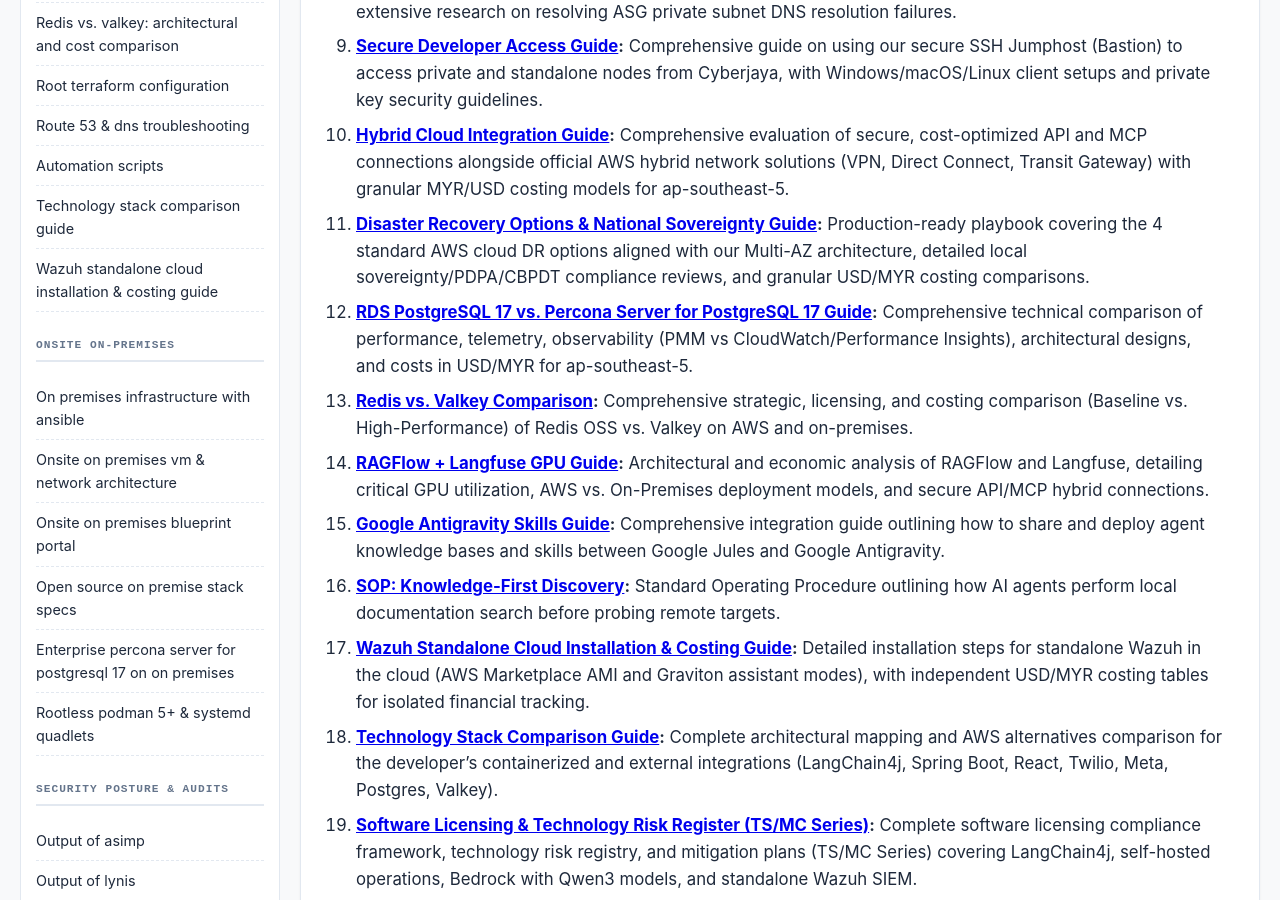
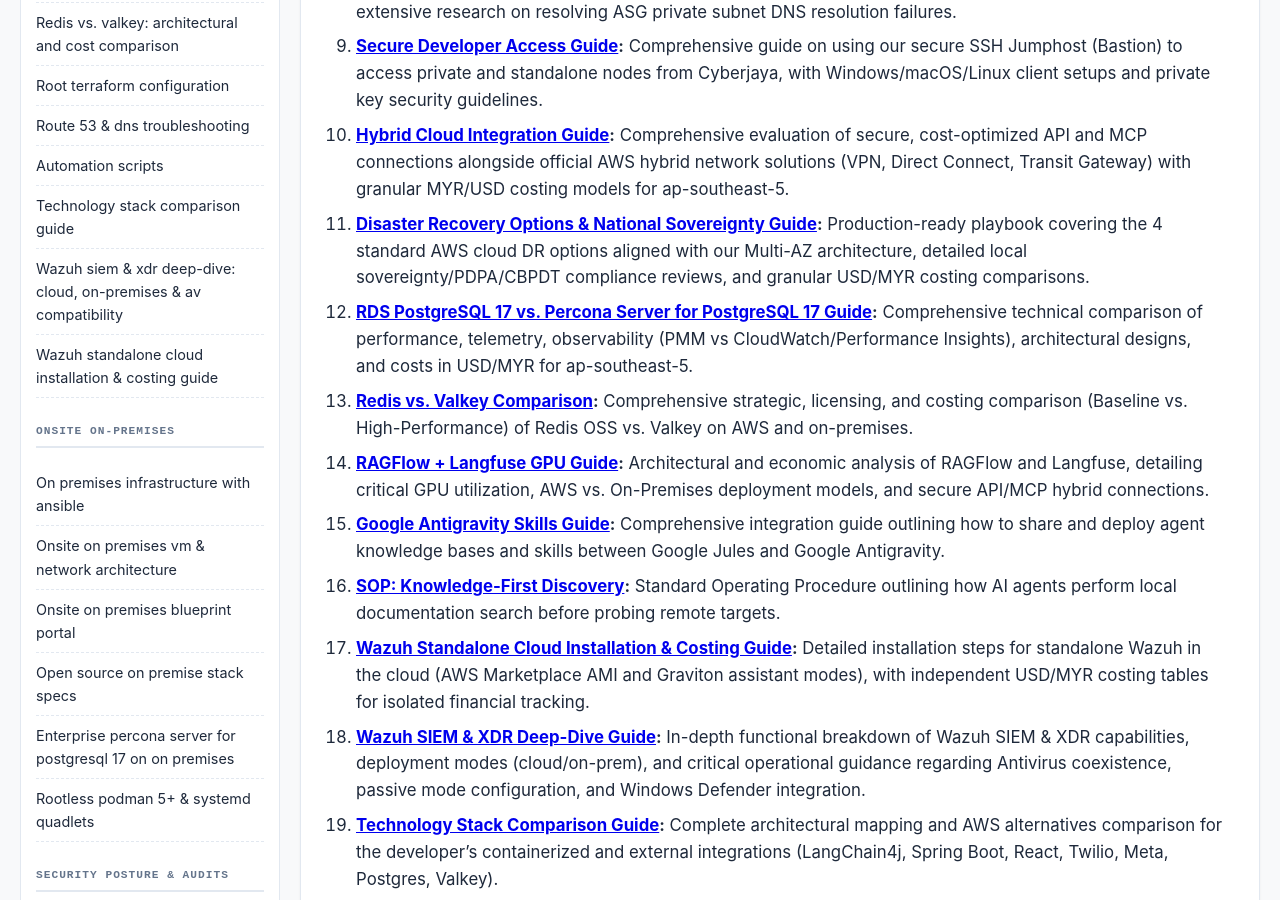
Before and after one commit to SongketMail/aws-3tier-deployment-for-ai-infra, a Jekyll site: the page built from docs/index.md, in a window 1280 px wide and 900 px high, scrolled down 1584 px. Built offline with Jekyll 4.4.1, drawn with Linux system fonts in a browser that asks for light colours; a script that is not in the unit is left out.

Commit message:
docs: add comprehensive Wazuh SIEM & XDR deep-dive guide
Adds docs/wazuh-detailed.md detailing Wazuh functions, cloud/on-premises deployments, antivirus coexistence, and XDR architecture. Integrates new guide across site navigation, indexes, print compilation, and sitemaps. Passes all OKF and pytest suites.

Co-authored-by: google-labs-jules[bot] <161369871+google-labs-jules[bot]@users.noreply.github.com>

```diff
--- a/docs/_config.yml
+++ b/docs/_config.yml
@@ -29,6 +29,8 @@ navbar:
     url: "/postgresql-comparison.html"
   - title: "Redis vs Valkey"
     url: "/redis-vs-valkey.html"
+  - title: "Wazuh SIEM & XDR"
+    url: "/wazuh-detailed.html"
   - title: "Tech Stack"
     url: "/tech-stack-comparison.html"
   - title: "AWS vs. On-Prem"
--- a/docs/index.md
+++ b/docs/index.md
@@ -46,17 +46,18 @@ Explore different sections of our infrastructure documentation:
 15. **[Google Antigravity Skills Guide](antigravity-skills.html):** Comprehensive integration guide outlining how to share and deploy agent knowledge bases and skills between Google Jules and Google Antigravity.
 16. **[SOP: Knowledge-First Discovery](SOP-KNOWLEDGE-FIRST-DISCOVERY.html):** Standard Operating Procedure outlining how AI agents perform local documentation search before probing remote targets.
 17. **[Wazuh Standalone Cloud Installation & Costing Guide](wazuh.html):** Detailed installation steps for standalone Wazuh in the cloud (AWS Marketplace AMI and Graviton assistant modes), with independent USD/MYR costing tables for isolated financial tracking.
-18. **[Technology Stack Comparison Guide](tech-stack-comparison.html):** Complete architectural mapping and AWS alternatives comparison for the developer's containerized and external integrations (LangChain4j, Spring Boot, React, Twilio, Meta, Postgres, Valkey).
-19. **[Software Licensing & Technology Risk Register (TS/MC Series)](licensing-risks.html):** Complete software licensing compliance framework, technology risk registry, and mitigation plans (TS/MC Series) covering LangChain4j, self-hosted operations, Bedrock with Qwen3 models, and standalone Wazuh SIEM.
-20. **[Strategic Comparative Review](aws-vs-self-hosted-review.html):** Comprehensive strategic analysis and financial TCO comparison of an AWS-Native Managed Platform against a Self-Hosted / On-Premises Custom Stack in Malaysia.
-21. **[Load Testing Assumptions & Sizing Guide](load-test-assumptions.html):** Workload definitions, SLA metrics, architectural performance assumptions, and multi-VU sizing models from 100 to 10,000 VUs.
-22. **[Context7 AI Chat Integration Guide](context7.html):** Guide detailing our AI chat widget, how to use it, the provider (Upstash), and integration details.
-23. **[Security Posture Assessment (SPA) Requirement Checklist](audits/security-posture-assessment.html):** Comprehensive security control audit checklist, fully customized for our Java, Spring Boot, PostgreSQL, Valkey, and RAGFlow/Langfuse AI infrastructure.
-24. **[Legal Notice & Disclaimer](legal-notice.html):** Official legal disclaimer and privacy policy confirming that all designs, costs, and scenarios are based entirely on assumptions for training and informational purposes.
-25. **[Output of ASIMP](audits/asimp-output.html):** Example execution output, report format, and baseline metrics generated by ASIMP.
-26. **[Output of Lynis](audits/lynis-output.html):** High-fidelity example of the Lynis host auditing utility scanning logs, attributes, and suggestions.
-27. **[Output of OpenSCAP](audits/openscap-output.html):** Detailed example of OpenSCAP CIS Level 2 scan evaluation rules, results, and generated remediations.
-28. **[AWS Services vs. On-Premises Open-Source Stack Comparison](aws-vs-onprem-stack-comparison.html):** Detailed layer-by-layer architectural comparison across 12 layers mapping AWS services to self-hosted open-source counterparts.
+18. **[Wazuh SIEM & XDR Deep-Dive Guide](wazuh-detailed.html):** In-depth functional breakdown of Wazuh SIEM & XDR capabilities, deployment modes (cloud/on-prem), and critical operational guidance regarding Antivirus coexistence, passive mode configuration, and Windows Defender integration.
+19. **[Technology Stack Comparison Guide](tech-stack-comparison.html):** Complete architectural mapping and AWS alternatives comparison for the developer's containerized and external integrations (LangChain4j, Spring Boot, React, Twilio, Meta, Postgres, Valkey).
+20. **[Software Licensing & Technology Risk Register (TS/MC Series)](licensing-risks.html):** Complete software licensing compliance framework, technology risk registry, and mitigation plans (TS/MC Series) covering LangChain4j, self-hosted operations, Bedrock with Qwen3 models, and standalone Wazuh SIEM.
+21. **[Strategic Comparative Review](aws-vs-self-hosted-review.html):** Comprehensive strategic analysis and financial TCO comparison of an AWS-Native Managed Platform against a Self-Hosted / On-Premises Custom Stack in Malaysia.
+22. **[Load Testing Assumptions & Sizing Guide](load-test-assumptions.html):** Workload definitions, SLA metrics, architectural performance assumptions, and multi-VU sizing models from 100 to 10,000 VUs.
+23. **[Context7 AI Chat Integration Guide](context7.html):** Guide detailing our AI chat widget, how to use it, the provider (Upstash), and integration details.
+24. **[Security Posture Assessment (SPA) Requirement Checklist](audits/security-posture-assessment.html):** Comprehensive security control audit checklist, fully customized for our Java, Spring Boot, PostgreSQL, Valkey, and RAGFlow/Langfuse AI infrastructure.
+25. **[Legal Notice & Disclaimer](legal-notice.html):** Official legal disclaimer and privacy policy confirming that all designs, costs, and scenarios are based entirely on assumptions for training and informational purposes.
+26. **[Output of ASIMP](audits/asimp-output.html):** Example execution output, report format, and baseline metrics generated by ASIMP.
+27. **[Output of Lynis](audits/lynis-output.html):** High-fidelity example of the Lynis host auditing utility scanning logs, attributes, and suggestions.
+28. **[Output of OpenSCAP](audits/openscap-output.html):** Detailed example of OpenSCAP CIS Level 2 scan evaluation rules, results, and generated remediations.
+29. **[AWS Services vs. On-Premises Open-Source Stack Comparison](aws-vs-onprem-stack-comparison.html):** Detailed layer-by-layer architectural comparison across 12 layers mapping AWS services to self-hosted open-source counterparts.
 
 ### Onsite On-Premises Volume
 - **[Onsite On-Premises Blueprint Portal](onprem/index.html):** Overview portal and strategic rationale for moving from AWS to rootless, open-source local on-premises deployments.
--- a/llms.txt
+++ b/llms.txt
@@ -32,6 +32,7 @@ This index is curated specifically for AI agents, Large Language Models (LLMs),
 - [SOP: Knowledge-First Discovery](docs/SOP-KNOWLEDGE-FIRST-DISCOVERY.md) : Standard Operating Procedure outlining how AI agents perform local documentation search before probing remote targets.
 - [Technology Stack Comparison](docs/tech-stack-comparison.md) : Comprehensive architectural mapping of containerized technologies (Java/Spring, React, Postgres, Valkey) and AWS-native options for third-party platforms (Twilio, Meta, OpenAI).
 - [Wazuh Standalone Installation & Costing](docs/wazuh.md) : Comprehensive guide detailing the best and cheapest cloud deployment strategy for standalone Wazuh in the cloud (AWS Marketplace AMI and Graviton Ubuntu modes), with separated USD/MYR costing models for budget isolation.
+- [Wazuh SIEM & XDR Deep-Dive](docs/wazuh-detailed.md) : In-depth functional breakdown of Wazuh SIEM & XDR capabilities, deployment modes (cloud/on-prem), and critical operational guidance regarding Antivirus coexistence, passive mode configuration, and Windows Defender integration.
 - [Strategic Comparative Review](docs/aws-vs-self-hosted-review.md) : Comprehensive strategic analysis and financial TCO comparison of an AWS-Native Managed Platform against a Self-Hosted / On-Premises Custom Stack in Malaysia.
 - [Load Testing Assumptions & Sizing Guide](docs/load-test-assumptions.md) : Workload definitions, SLA metrics, architectural performance assumptions, and multi-VU sizing models from 100 to 10,000 VUs.
 - [Context7 AI Chat Integration Guide](docs/context7.md) : Detailed guide explaining our floating AI chat assistant widget, how to use it, and background info about Context7 and Upstash.
--- a/sitemap.txt
+++ b/sitemap.txt
@@ -1,5 +1,6 @@
 https://songketmail.github.io/aws-3tier-deployment-for-ai-infra/
 https://songketmail.github.io/aws-3tier-deployment-for-ai-infra/wazuh.html
+https://songketmail.github.io/aws-3tier-deployment-for-ai-infra/wazuh-detailed.html
 https://songketmail.github.io/aws-3tier-deployment-for-ai-infra/hybrid-onprem.html
 https://songketmail.github.io/aws-3tier-deployment-for-ai-infra/costing.html
 https://songketmail.github.io/aws-3tier-deployment-for-ai-infra/developer-design-mapping.html
--- a/sitemap.xml
+++ b/sitemap.xml
@@ -9,6 +9,12 @@
   <url>
     <loc>https://songketmail.github.io/aws-3tier-deployment-for-ai-infra/wazuh.html</loc>
     <lastmod>2026-08-05</lastmod>
+    <changefreq>monthly</changefreq>
+    <priority>0.8</priority>
+  </url>
+  <url>
+    <loc>https://songketmail.github.io/aws-3tier-deployment-for-ai-infra/wazuh-detailed.html</loc>
+    <lastmod>2026-08-10</lastmod>
     <changefreq>monthly</changefreq>
     <priority>0.8</priority>
   </url>
```
Also changed, not shown: docs/print_all.md (+1 -1 lines), docs/wazuh-detailed.md (added, +220 -0 lines), README.md.
